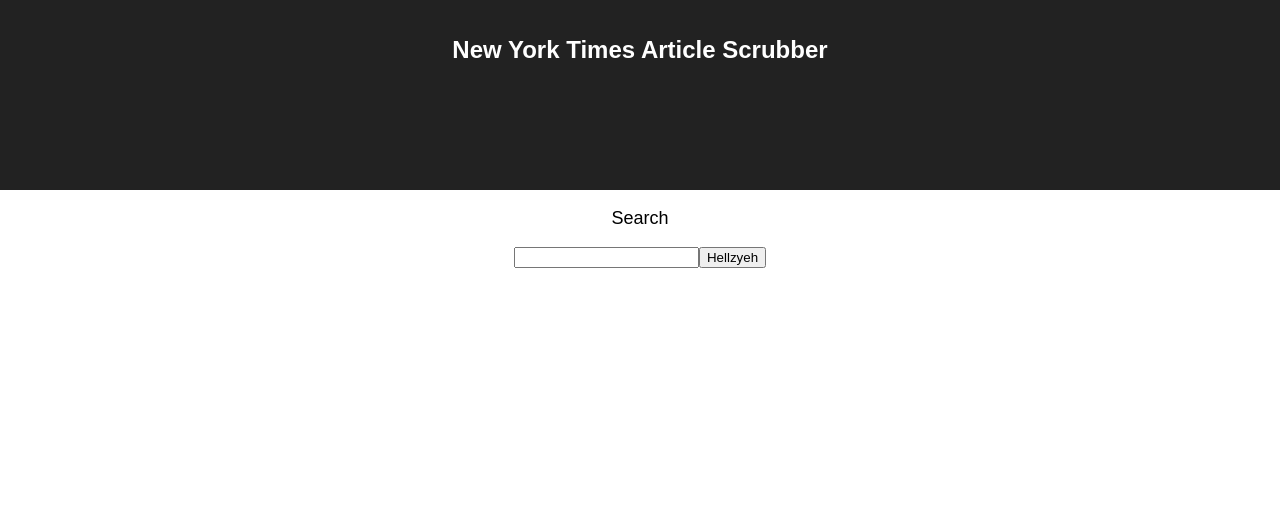
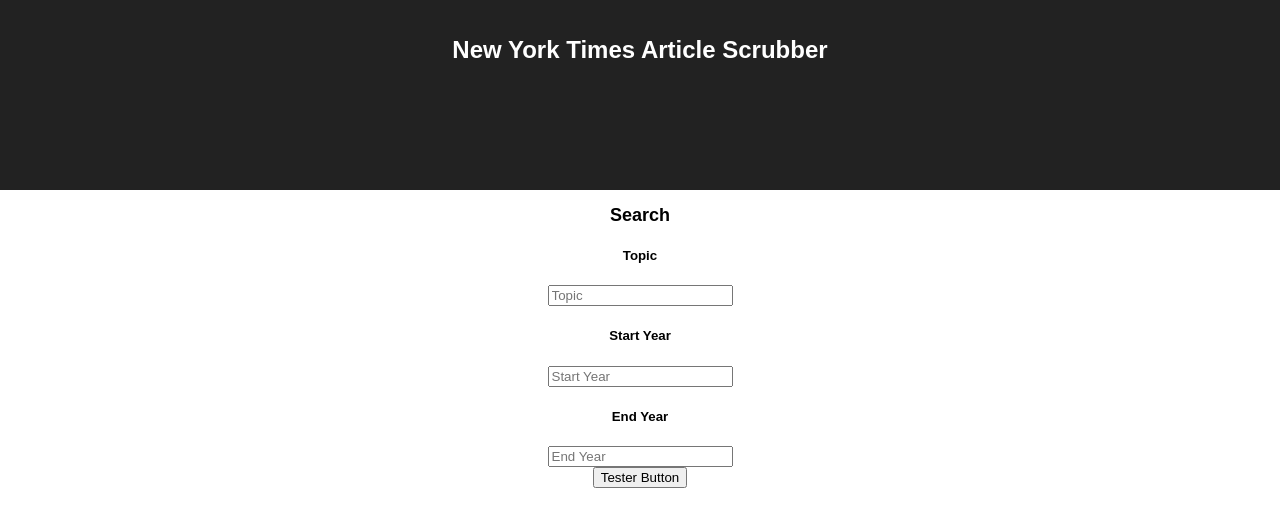
Before and after one commit to Cragady/NYT-Scrubber, a React (Create React App) app in the folder client/: page / in a window 1280 px wide. Shown: the top 526 px of the page. Built offline with nearby package versions, Linux system fonts and the light colour scheme.

Commit message:
added some more component layouts

```diff
--- a/client/src/App.js
+++ b/client/src/App.js
@@ -1,5 +1,5 @@
 import React, { Component } from 'react';
-import Tester from './components/Tester';
+import TextLay from './components/TextLay';
 import InputFields from "./components/InputFields";
 import Button from "./components/Button";
 import './App.css';
@@ -10,35 +10,41 @@
     this.state = {
       input: ""
     };
-
-    this.handleChengezz =
-      this.handleChengezz.bind(this);
-    this.thisFunk =
-      this.thisFunk.bind(this);
   };
 
-  handleChengezz(event){
+  handleChengezz = (event)=>{
     this.setState({
       input: event.target.value
     });
   };
 
-  thisFunk(){
+  thisFunk = ()=>{
     console.log(this.state.input);
   };
 
   render() {
+    const topHeads = ["Topic", "Start Year", "End Year"];
+    const divees = topHeads.map((x) =>
+      <TextLay
+        key={x}
+        onChange={this.handleChengezz}
+        headName={x}
+        onClick={this.thisFunk}
+      />
+    );
+    console.log(divees);
     return (
       <div className="App">
         <header className="App-header">
           <h1 className="App-title">New York Times Article Scrubber</h1>
         </header>
-        <p className="App-intro">
+        <h2 className="App-intro">
           Search
-        </p>
-        <InputFields onChange={this.handleChengezz} />
+        </h2>
+        {/* <InputFields onChange={this.handleChengezz} placeholder="topic" /> */}
+        {divees}
         <Button onClick={this.thisFunk}>
-          Hellzyeh
+          Tester Button
         </Button>
       </div>
     );
--- a/client/src/components/InputFields.js
+++ b/client/src/components/InputFields.js
@@ -1,7 +1,7 @@
 import React from "react";
 
-export const TextArea = props => (
+export const TextIn = props => (
     <input className="form-control" {...props} />
 );
 
-export default TextArea;
+export default TextIn;
--- a/client/src/components/Tester.js
+++ /dev/null
@@ -1,11 +0,0 @@
-import React, {Component} from 'react';
-
-class Tester extends Component {
-    render(){
-        return(
-            <h1>Hello World!</h1>
-        );
-    };
-};
-
-export default Tester;
--- /dev/null
+++ b/client/src/components/TextLay.js
@@ -0,0 +1,18 @@
+import React from 'react';
+
+import InputFields from "./InputFields";
+import Button from "./Button";
+
+export const TextLay = props => {
+    return(
+        <section>
+            <h5>{props.headName}</h5>
+            <InputFields
+                onChange={props.onChange}
+                placeholder={props.headName}
+            />
+        </section>
+    );
+};
+
+export default TextLay;
```
